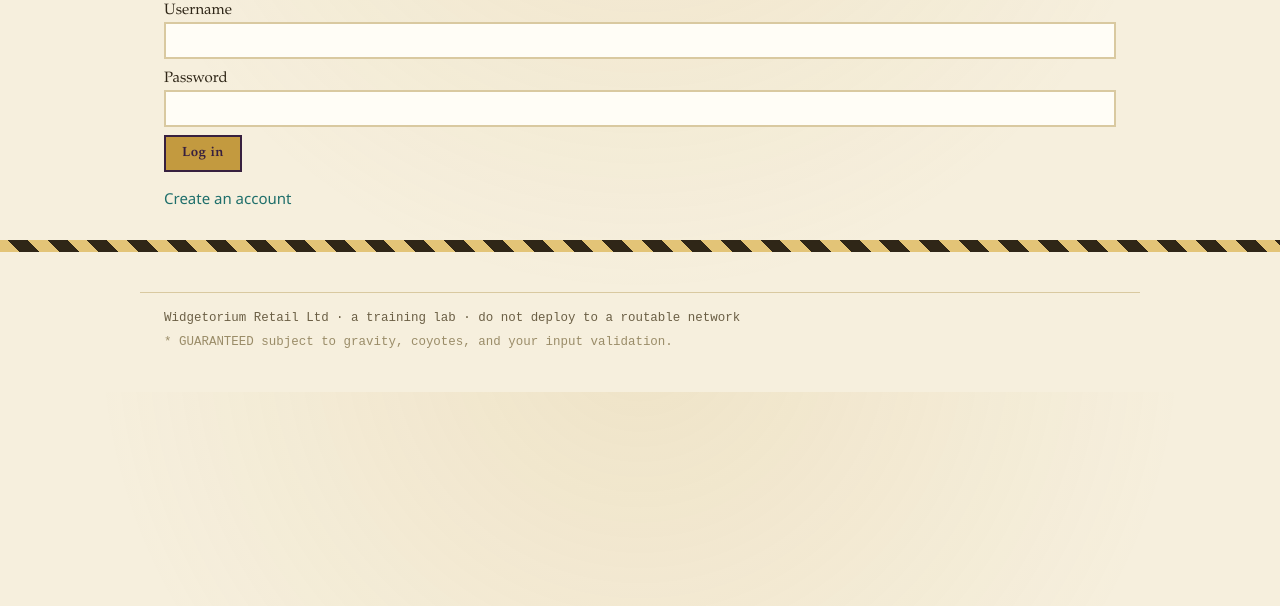
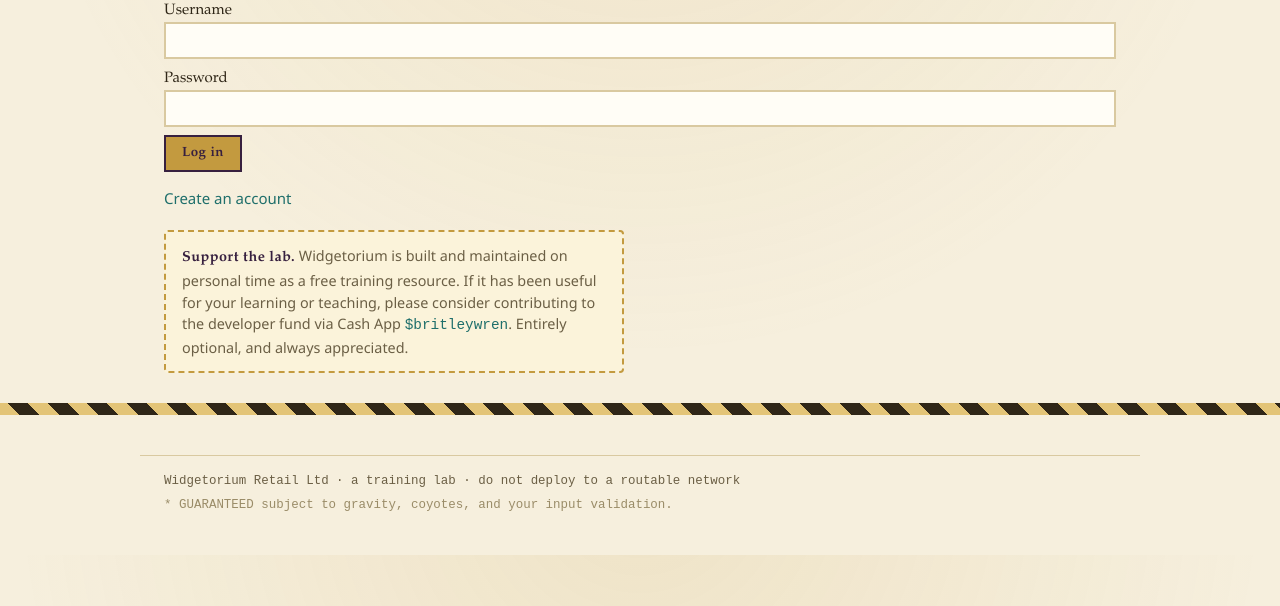
Before and after one commit to wren-creator/widgetorium, a PHP site: page /login.php in a window 1280 px wide. Shown: the part 194-800 px from the top of the page. Run offline with PHP 8.4, Linux system fonts and the light colour scheme.

Commit message:
feat: add a support-the-lab note under the login form
Widgetorium is a free training resource maintained on personal time. This
adds a small, opt-in donation note beneath the login box pointing at the
developer fund (Cash App $britleywren). It is a plain styled aside in the
existing Factory Tour theme, no popup or modal, so it does not get in the
way of anyone working through the exercises.

Co-Authored-By: Claude Sonnet 5 <noreply@anthropic.com>
Claude-Session: https://claude.ai/code/session_01FgXtCq56V91MmmipFddytH

```diff
--- a/webapp/src/assets/style.css
+++ b/webapp/src/assets/style.css
@@ -230,6 +230,29 @@ h2 {
   font: 14px var(--body);
 }
 
+/* ---------- login: support-the-lab note ---------- */
+.donate {
+  max-width: 460px;
+  margin: 20px 0 4px;
+  padding: 13px 16px;
+  background: #fbf3da;
+  border: 2px dashed var(--gold);
+  border-radius: 4px;
+  font-size: 0.9rem;
+  line-height: 1.5;
+  color: var(--ink-soft);
+}
+.donate strong {
+  font-family: var(--serif);
+  color: var(--plum);
+  letter-spacing: 0.03em;
+}
+.donate .tag {
+  font-family: var(--stencil);
+  color: var(--teal);
+  white-space: nowrap;
+}
+
 /* ---------- tables (search results, orders, admin) ---------- */
 table.list, table.kv {
   width: 100%;
--- a/webapp/src/login.php
+++ b/webapp/src/login.php
@@ -31,5 +31,12 @@ wdg_header('Log in');
   <button type="submit">Log in</button>
 </form>
 <p><a href="/register.php">Create an account</a></p>
+<aside class="donate">
+  <strong>Support the lab.</strong>
+  Widgetorium is built and maintained on personal time as a free training resource.
+  If it has been useful for your learning or teaching, please consider contributing to
+  the developer fund via Cash App <span class="tag">$britleywren</span>.
+  Entirely optional, and always appreciated.
+</aside>
 <?php
 wdg_footer();
```
